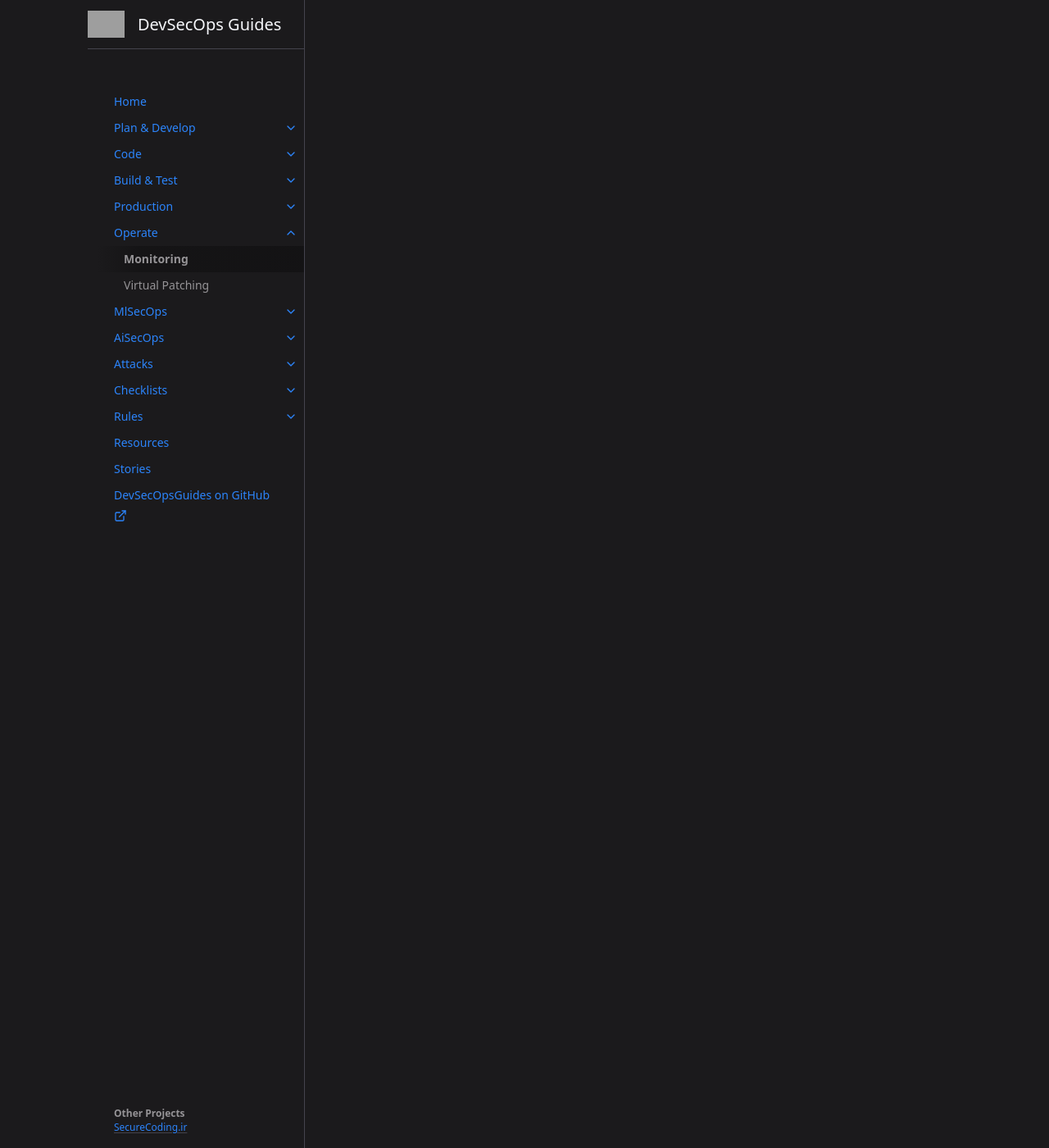
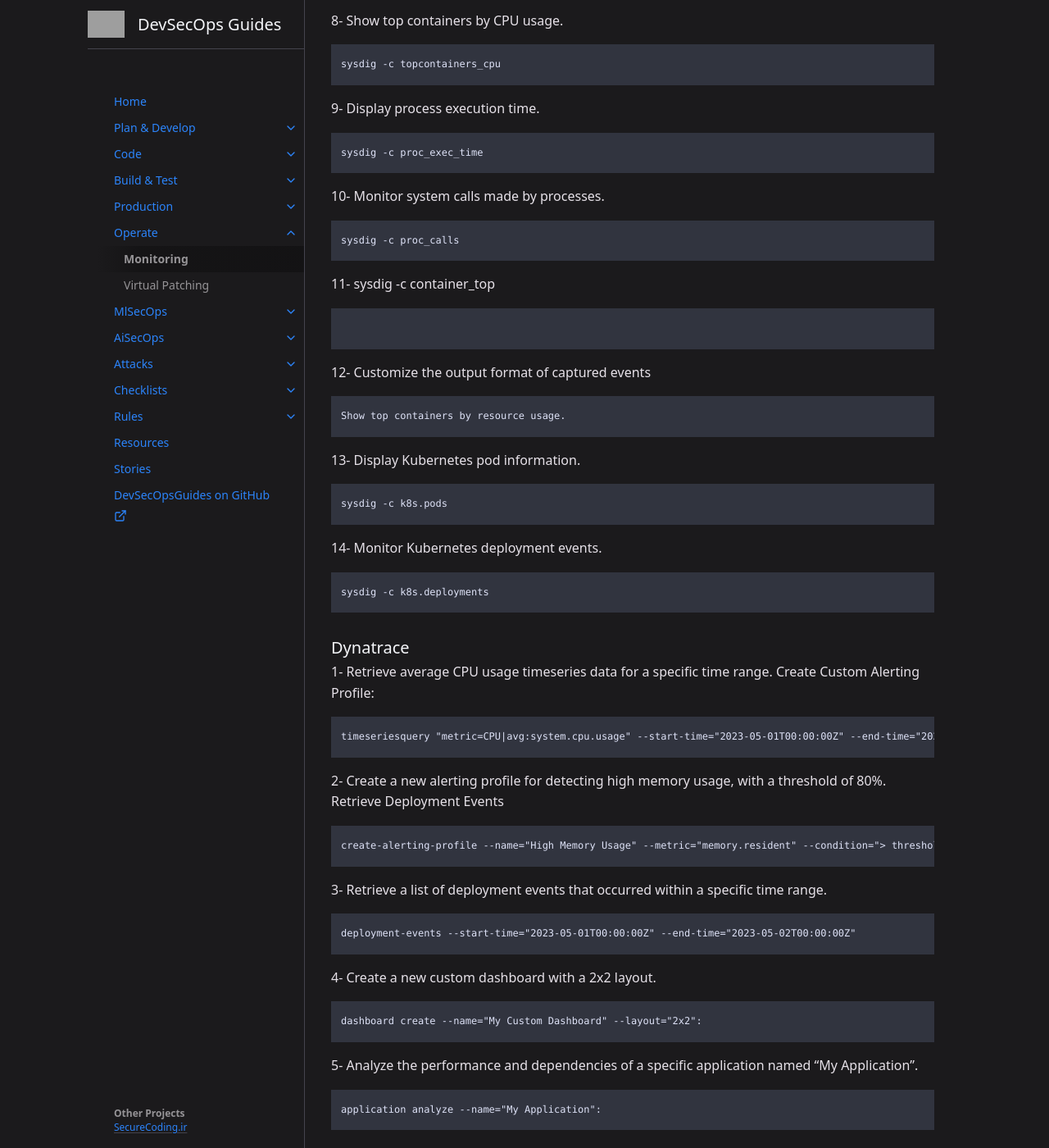
Before and after one commit to devsecopsguides/devsecopsguides.github.io, a Jekyll site: the page built from docs/operate/monitoring.md, in a window 1280 px wide and 1400 px high, scrolled down 9302 px. Shown: the whole window at 82% size. Built offline with Jekyll 4.4.1, drawn with Linux system fonts in a browser that asks for light colours; some of the changed text lies outside the part shown; grey boxes are pictures that could not be loaded.

Commit message:
append Dynatrace & Sysdig

````diff
--- a/docs/operate/monitoring.md
+++ b/docs/operate/monitoring.md
@@ -375,3 +375,130 @@ sudo service stackdriver-agent status
 9- For the "Window" field, select "30 minutes". This will use a 30-minute window to make predictions.
 
 10-Finally, click "Create" to create the algorithm.
+
+
+## Sysdig
+
+
+1- Capture system events and write them to a file.
+
+```
+sysdig -w <filename.scap>
+```
+
+2- Customize the output format of captured events
+
+```
+sysdig -p "%evt.num %evt.type %evt.args"
+```
+
+3- Filter events by process name (e.g., nginx)
+
+```
+sysdig proc.name=nginx
+```
+
+4- Read events from a file and filter by process name (e.g., httpd).
+
+```
+sysdig -r <filename.scap> proc.name=httpd
+```
+
+
+5- Display file open events
+
+```
+sysdig -c file_open
+```
+
+6- Customize the output format of captured events
+
+```
+sysdig -c fdbytes_by fd.sport
+```
+
+
+7- Monitor IP traffic in real-time.
+
+```
+sysdig -c spy_ip
+```
+
+8- Show top containers by CPU usage.
+
+```
+sysdig -c topcontainers_cpu
+```
+
+9- Display process execution time.
+
+```
+sysdig -c proc_exec_time
+```
+
+10- Monitor system calls made by processes.
+
+```
+sysdig -c proc_calls
+```
+
+11- sysdig -c container_top
+
+```
+
+```
+
+12- Customize the output format of captured events
+
+```
+Show top containers by resource usage.
+```
+
+13- Display Kubernetes pod information.
+
+```
+sysdig -c k8s.pods
+```
+
+14- Monitor Kubernetes deployment events.
+
+```
+sysdig -c k8s.deployments
+```
+
+
+## Dynatrace
+
+
+
+1- Retrieve average CPU usage timeseries data for a specific time range.
+Create Custom Alerting Profile:
+
+```
+timeseriesquery "metric=CPU|avg:system.cpu.usage" --start-time="2023-05-01T00:00:00Z" --end-time="2023-05-02T00:00:00Z":
+```
+
+2- Create a new alerting profile for detecting high memory usage, with a threshold of 80%.
+Retrieve Deployment Events
+
+```
+create-alerting-profile --name="High Memory Usage" --metric="memory.resident" --condition="> threshold:80" --enabled=true:
+```
+
+3- Retrieve a list of deployment events that occurred within a specific time range.
+
+```
+deployment-events --start-time="2023-05-01T00:00:00Z" --end-time="2023-05-02T00:00:00Z"
+```
+
+4- Create a new custom dashboard with a 2x2 layout.
+
+```
+dashboard create --name="My Custom Dashboard" --layout="2x2":
+```
+
+5- Analyze the performance and dependencies of a specific application named "My Application".
+
+```
+application analyze --name="My Application":
+```
````
